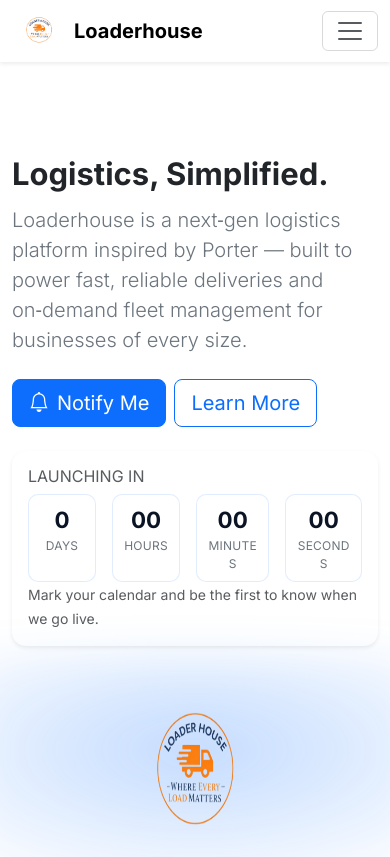
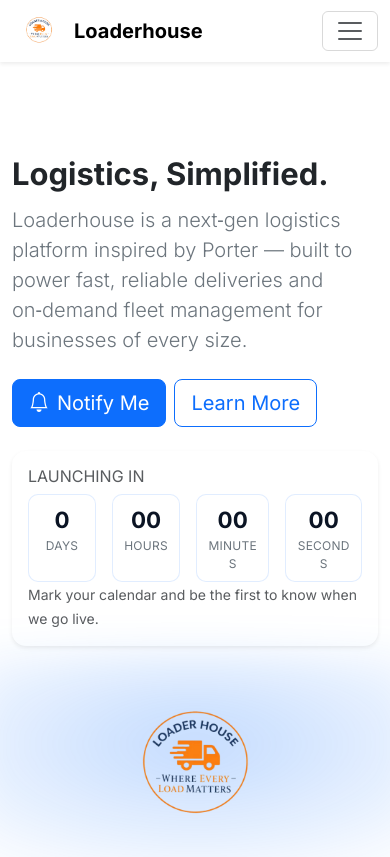
Before and after one commit to puneet739/loaderhouse, a plain HTML site: page index.html in a window 390 px wide. Shown: the top 857 px of the page. Drawn offline with nearby package versions, Linux system fonts and the light colour scheme; a small style sheet from the web is missing.

Commit message:
fixng css issue

```diff
--- a/css/styles.css
+++ b/css/styles.css
@@ -30,8 +30,8 @@ html, body {
 .hero-illustration .hero-logo {
   position: relative;
   z-index: 1;
-  width: 220px;
-  height: 220px;
+  width: min(320px, 100%);
+  height: auto;
   opacity: 0.95;
 }
 
@@ -113,7 +113,7 @@ footer a:hover {
 /* Responsive tweaks */
 @media (max-width: 575.98px) {
   #countdown .unit { min-width: 68px; padding: 8px 10px; }
-  .hero-illustration .hero-logo { width: 160px; height: 160px; }
+  .hero-illustration .hero-logo { width: min(220px, 75vw); height: auto; }
 }
 
 /* Policy page */
```
